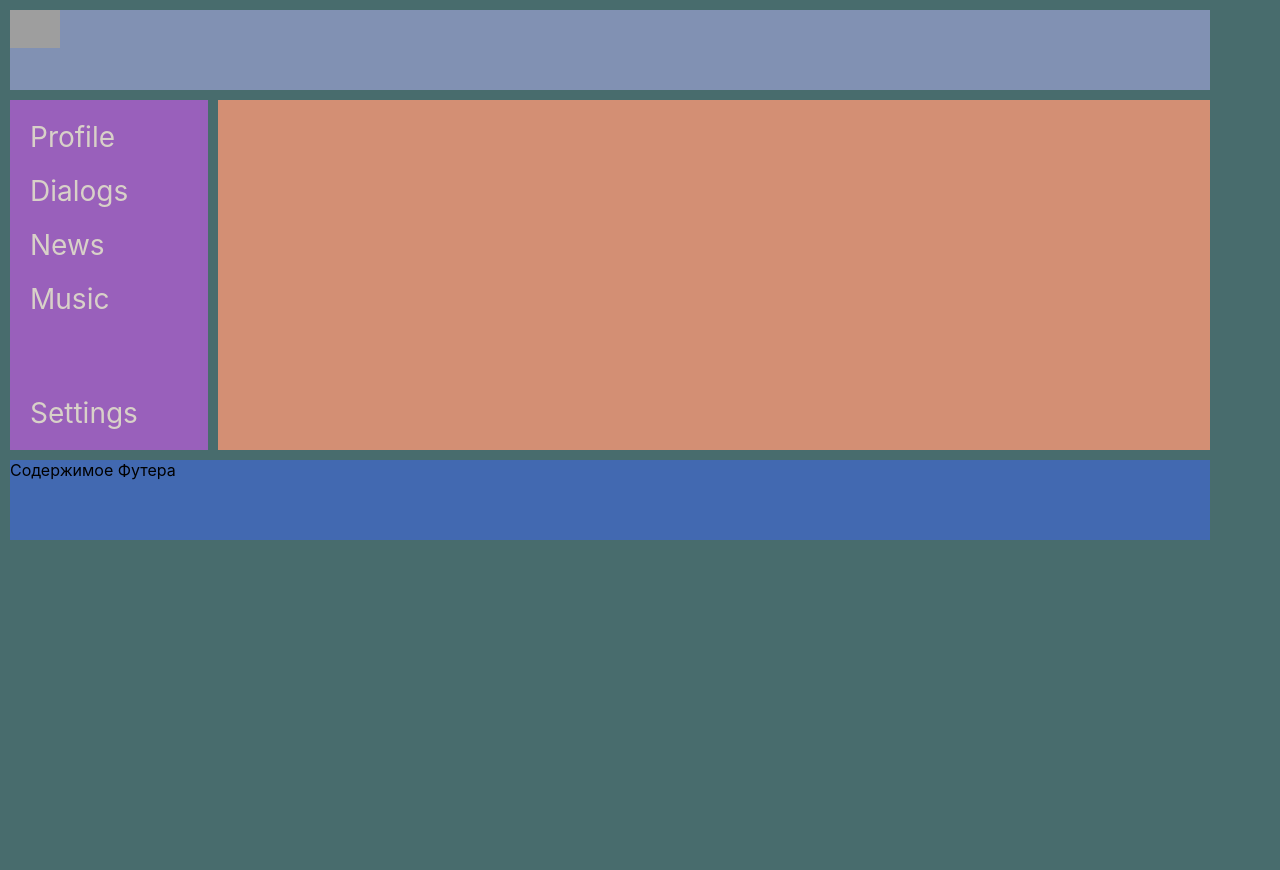
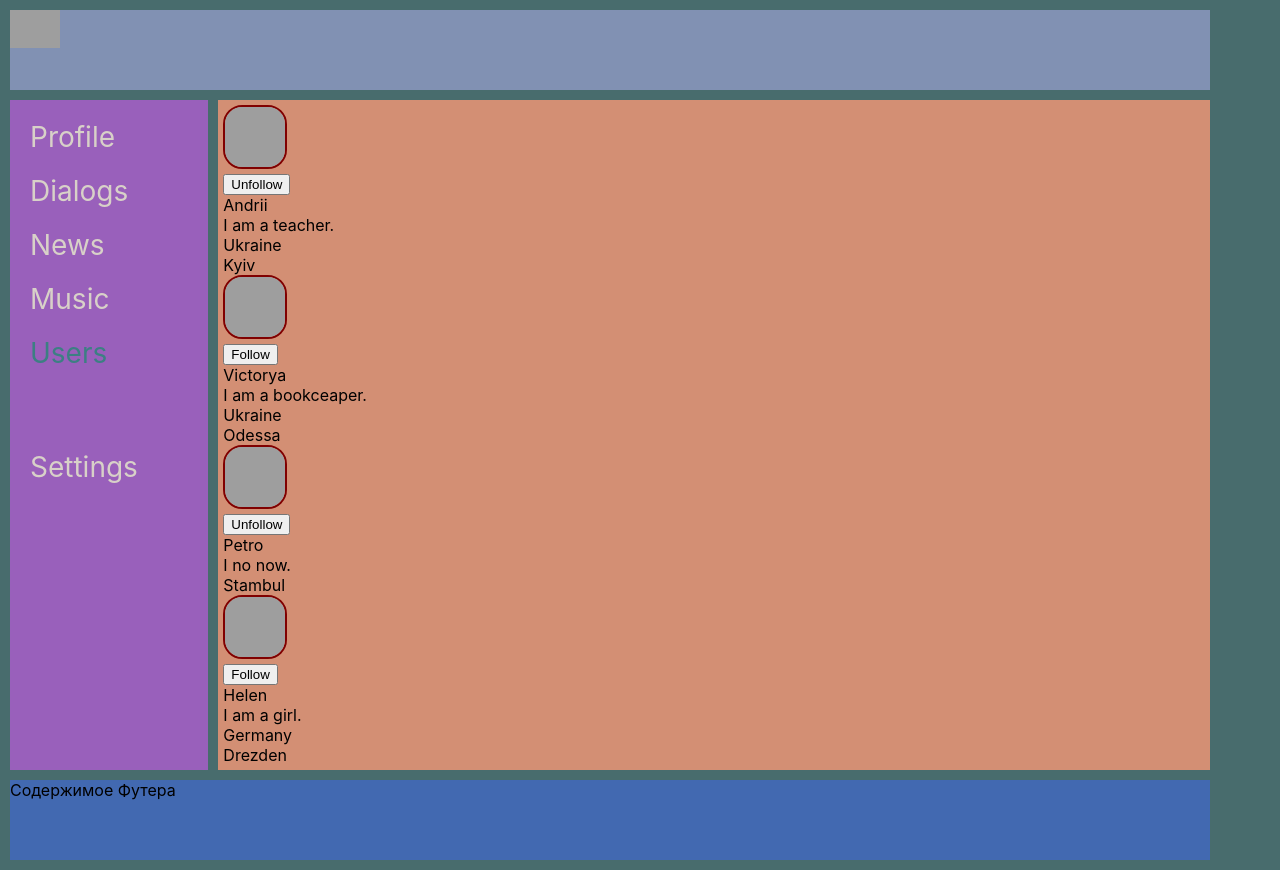
Before and after one commit to AndriiLivin/social-networking-site, a React (Create React App) app: page /Users in a window 1280 px wide. Before the commit the page ends 800 px from the top, so only its background shows below. Built offline with nearby package versions, Linux system fonts and the light colour scheme; grey boxes are pictures that could not be loaded.

Commit message:
Создали страничку пользователей

```diff
--- a/src/App.css
+++ b/src/App.css
@@ -15,7 +15,7 @@ body {
   width: 1200px;
 }
 
-.App-wrapper__content {
+.App-wrapper__pages {
   grid-area: main;
   padding: 5px;
   background-color: rgb(211, 143, 116);
--- a/src/App.js
+++ b/src/App.js
@@ -12,14 +12,16 @@ import Settings from "./componets/Sidebar/Pages/Settings/Settings";
 import Profile from "./componets/Sidebar/Pages/Profile/Profile";
 import Sidebar from "./componets/Sidebar/Sidebar";
 import DialogsContainer from "./componets/Sidebar/Pages/Dialogs/DialogsContainer";
+import UsersContainer from "./componets/Sidebar/Pages/Users/UsersContainer";
 
 const App = (props) => {
+   console.log("проход");
   return (
     <div className="App-wrapper">
       <Header />
       <Sidebar />
 
-      <main className="App-wrapper__content">
+      <main className="App-wrapper__pages">
         <Routes>
           <Route path="/Profile" element={<Profile />} />
 
@@ -27,6 +29,9 @@ const App = (props) => {
 
           <Route path="/News" element={<News />} />
           <Route path="/Music" element={<Music />} />
+
+          <Route path="/Users" element={<UsersContainer />} />
+
           <Route path="/Settings" element={<Settings />} />
         </Routes>
       </main>
--- /dev/null
+++ b/src/componets/Sidebar/Pages/Users/Users.jsx
@@ -0,0 +1,104 @@
+import React from "react";
+import style from "./Users.module.css";
+
+const Users = (props) => {
+
+  if (props.users.length === 0) {
+
+    props.setUsers([
+      {
+        id: 0,
+        fullName: "Andrii",
+        status: "I am a teacher.",
+        location: {
+          country: "Ukraine",
+          city: "Kyiv",
+        },
+        followed: true,
+        photoUrl:
+          "https://bipbap.ru/wp-content/uploads/2021/07/ae785830348d0d06a40e79f2219052ad-730x548.jpg",
+      },
+      {
+        id: 1,
+        fullName: "Victorya",
+        status: "I am a bookceaper.",
+        location: {
+          country: "Ukraine",
+          city: "Odessa",
+        },
+        followed: false,
+        photoUrl:
+          "https://klike.net/uploads/posts/2019-03/medium/1551511819_33.jpg",
+      },
+      {
+        id: 2,
+        fullName: "Petro",
+        status: "I no now.",
+        location: {
+          countre: "Turque",
+          city: "Stambul",
+        },
+        followed: true,
+        photoUrl: "https://klike.net/uploads/posts/2019-03/1551511851_21.jpg",
+      },
+      {
+        id: 3,
+        fullName: "Helen",
+        status: "I am a girl.",
+        location: {
+          country: "Germany",
+          city: "Drezden",
+        },
+        followed: false,
+        photoUrl: "https://klike.net/uploads/posts/2019-03/1551511827_30.jpg",
+      },
+    ]);
+  }
+
+  return (
+    <div>
+      <div>
+        {props.users.map((u) => (
+          <div key={u.id}>
+            <span>
+              <div>
+                <img className={style.photo} src={u.photoUrl} alt="" />
+              </div>
+              <div>
+                {u.followed ? (
+                  <button
+                    onClick={() => {
+                      props.unfollow(u.id);
+                    }}
+                  >
+                    Unfollow
+                  </button>
+                ) : (
+                  <button
+                    onClick={() => {
+                      props.follow(u.id);
+                    }}
+                  >
+                    Follow
+                  </button>
+                )}
+              </div>
+            </span>
+            <span>
+              <span>
+                <div>{u.fullName}</div>
+                <div>{u.status} </div>
+              </span>
+              <span>
+                <div>{u.location.country}</div>
+                <div>{u.location.city}</div>
+              </span>
+            </span>
+          </div>
+        ))}
+      </div>
+    </div>
+  );
+};
+
+export default Users;
--- /dev/null
+++ b/src/componets/Sidebar/Pages/Users/Users.module.css
@@ -0,0 +1,6 @@
+.photo {
+  border: 2px solid maroon;
+  width: 60px;
+  height: 60px;
+  border-radius: 30%;
+}
--- /dev/null
+++ b/src/componets/Sidebar/Pages/Users/UsersContainer.jsx
@@ -0,0 +1,39 @@
+// import React from "react";
+import Users from "./Users";
+import { connect } from "react-redux";
+import {
+  followACreator,
+  setUsersACreator,
+  unfollowACreator,
+} from "../../../../redux/usersReducer";
+
+const mapStateToProps = (state) => {
+  return {
+    users: state.usersPage.users,
+    newKey:state.usersPage.newKey,
+  };
+};
+
+const mapDispatchToProps = (dispatch) => {
+  return {
+    follow: (userId) => {
+      // диспатчим результат работы экшенКриэйтора
+      dispatch(followACreator(userId));
+    },
+    unfollow: (userId) => {
+      // диспатчим результат работы экшенКриэйтора
+      dispatch(unfollowACreator(userId));
+    },
+    setUsers: (users) => {
+
+      dispatch(setUsersACreator(users));
+
+    },
+  };
+};
+
+// connect(mapStateToProps, mapDispatchToProps)(Users);
+
+const UsersContainer = connect(mapStateToProps, mapDispatchToProps)(Users);
+
+export default UsersContainer;
--- a/src/componets/Sidebar/Sidebar.jsx
+++ b/src/componets/Sidebar/Sidebar.jsx
@@ -48,6 +48,16 @@ const Sidebar = () => {
       </div>
       <div className={style.item}>
         <NavLink
+          to="/Users"
+          className={({ isActive }) =>
+            isActive ? style.activeLink : undefined
+          }
+        >
+          Users
+        </NavLink>
+      </div>
+      <div className={style.item}>
+        <NavLink
           to="/Settings"
           className={({ isActive }) =>
             isActive ? style.activeLink : undefined
--- a/src/index.js
+++ b/src/index.js
@@ -8,17 +8,15 @@ import { BrowserRouter } from "react-router-dom";
 import store from "./redux/redux_store";
 import { Provider } from "react-redux";
 
-
 const root = ReactDOM.createRoot(document.getElementById("root"));
-
 root.render(
-    <React.StrictMode>
+  // <React.StrictMode>
     <BrowserRouter>
       <Provider store={store}>
         <App />
       </Provider>
     </BrowserRouter>
-    </React.StrictMode>
+  /* </React.StrictMode> */
 );
 
 // If you want to start measuring performance in your app, pass a function
--- a/src/redux/redux_store.js
+++ b/src/redux/redux_store.js
@@ -2,6 +2,7 @@ import { combineReducers, legacy_createStore } from "redux";
 import dialogsReducer from "./dialogsReducer";
 import profileReducer from "./profileReducer";
 import sidebarReducer from "./sidebarReducer";
+import usersReduser from "./usersReducer";
 
 
 let reducers = combineReducers({
@@ -9,6 +10,7 @@ let reducers = combineReducers({
   profilePage: profileReducer,
   messagesPage: dialogsReducer,
   sidebar: sidebarReducer,
+  usersPage: usersReduser,
 });
 
 let store = legacy_createStore(reducers);
--- /dev/null
+++ b/src/redux/usersReducer.js
@@ -0,0 +1,118 @@
+const FOLLOW = "FOLLOW";
+const UNFOLLOW = "UNFOLLOW";
+
+const SET_USERS = "SET-USERS";
+// создается как бы шаблон, достаточно одного элемента
+let initialState = {
+
+  users: [
+    // {
+    //   id: 0,
+    //   fullName: "Andrii",
+    //   status: "I am a teacher.",
+    //   location: {
+    //     country: "Ukraine",
+    //     city: "Kyiv",
+    //   },
+    //   followed: true,
+    //   photoUrl:
+    //     "https://bipbap.ru/wp-content/uploads/2021/07/ae785830348d0d06a40e79f2219052ad-730x548.jpg",
+    // },
+    // {
+    //   id: 1,
+    //   fullName: "Victipiy",
+    //   status: "I am a bookceaper.",
+    //   location: {
+    //     country: "Ukraine",
+    //     city: "Odessa",
+    //   },
+    //   followed: false,
+    //   photoUrl:
+    //     "https://klike.net/uploads/posts/2019-03/medium/1551511819_33.jpg",
+    // },
+    // {
+    //   id: 2,
+    //   fullName: "Petro",
+    //   status: "I no now.",
+    //   location: {
+    //     countre: "Turque",
+    //     city: "Atambul",
+    //   },
+    //   followed: true,
+    //   photoUrl: "https://klike.net/uploads/posts/2019-03/1551511851_21.jpg",
+    // },
+    // {
+    //   id: 3,
+    //   fullName: "Helen",
+    //   status: "I am a girl.",
+    //   location: {
+    //     country: "Germany",
+    //     city: "Drezden",
+    //   },
+    //   followed: false,
+    //   photoUrl: "https://klike.net/uploads/posts/2019-03/1551511827_30.jpg",
+    // },
+  ],
+  newKey: "55",
+};
+
+const usersReduser = (state = initialState, action) => {
+
+   switch (action.type) {
+    case FOLLOW:
+      return {
+        ...state,
+        // users: { ...state.users },
+        users: state.users.map(
+          // вызываем безимянную функцию
+          (u) => {
+            if (u.id === action.userId) {
+              return { ...u, followed: true };
+            } else {
+              return u;
+            }
+          }
+        ),
+      };
+    // break;
+
+    case UNFOLLOW:
+      return {
+        ...state,
+        // users: { ...state.users },
+        users: state.users.map(
+          // вызываем безимянную функцию
+          (u) => {
+            if (u.id === action.userId) {
+              return { ...u, followed: false };
+            } else {
+              return u;
+            }
+          }
+        ),
+      };
+    // break;
+    case SET_USERS:
+      return {
+        ...state,
+        // берем существующий стайт и перетираем прользователей
+        // склейкой старых и пришедших
+        users: [...state.users, ...action.users],
+      };
+    // break;
+
+    default:
+      return state;
+    // break;
+  }
+};
+export const followACreator = (userId) => ({ type: FOLLOW, userId });
+export const unfollowACreator = (userId) => ({ type: UNFOLLOW, userId });
+
+// заполняем пользователей
+export const setUsersACreator = (users) => {
+
+  return { type: SET_USERS, users };
+};
+
+export default usersReduser;
```
Lines whose indentation alone changed are shown as unchanged.
